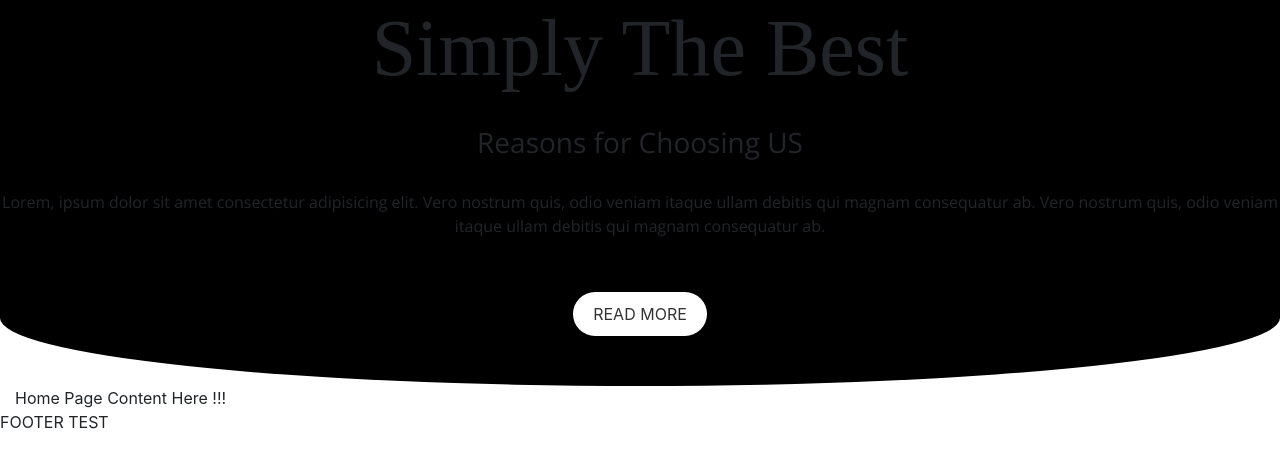
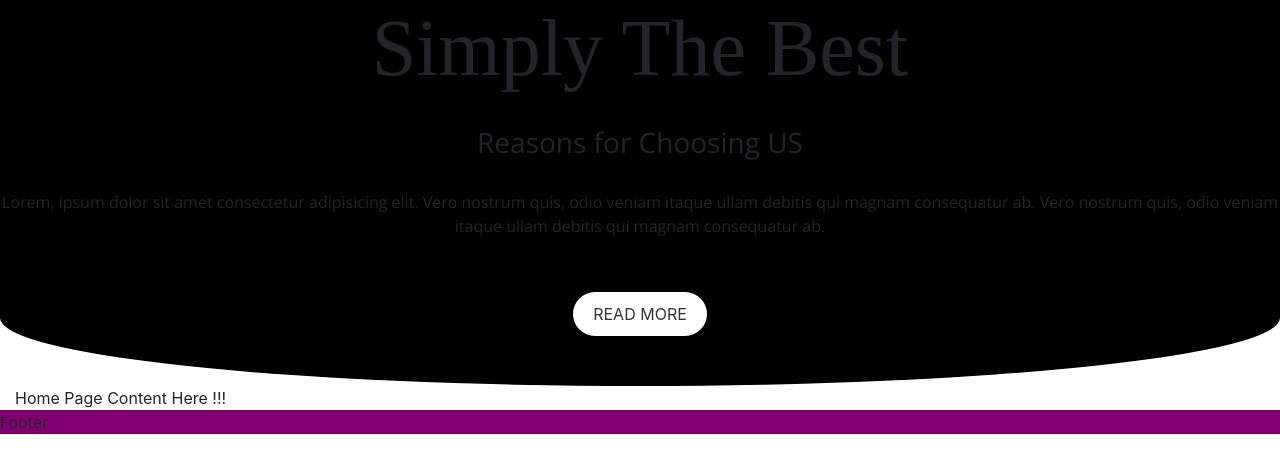
Before and after one commit to AlexandreLefevre/SmartBet, a React (Create React App) app in the folder riv4lgaming/: page / in a window 1280 px wide. Shown: the top 472 px of the page. Built offline with nearby package versions, Linux system fonts and the light colour scheme.

Commit message:
Update footer.js

```diff
--- a/riv4lgaming/src/components/footerComponent/footer.js
+++ b/riv4lgaming/src/components/footerComponent/footer.js
@@ -1,13 +1,11 @@
 import React,  {Component} from 'react';
-
+import "./footer.css";
 class Footer extends Component {
   render() {
      return (
 
         <footer>
-
-            FOOTER TEST
-
+            <p>Footer</p>
         </footer>
      );
   }
```
